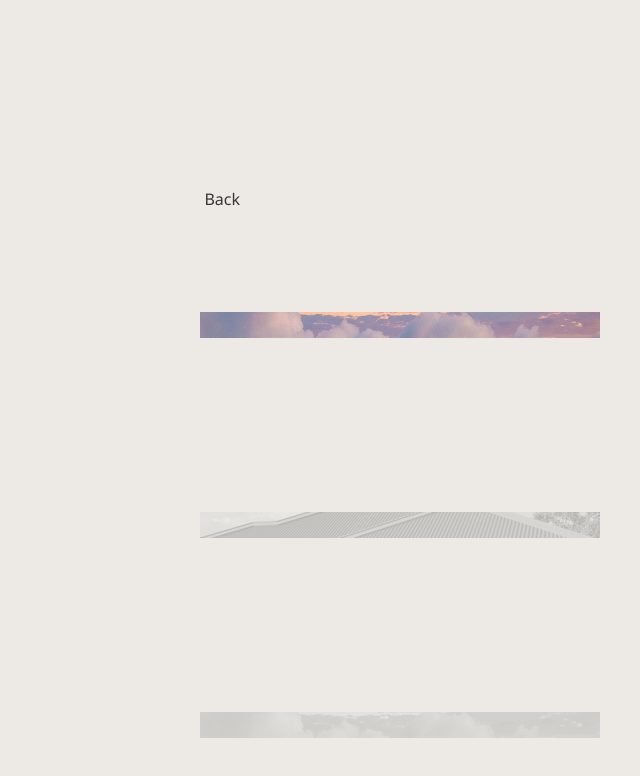
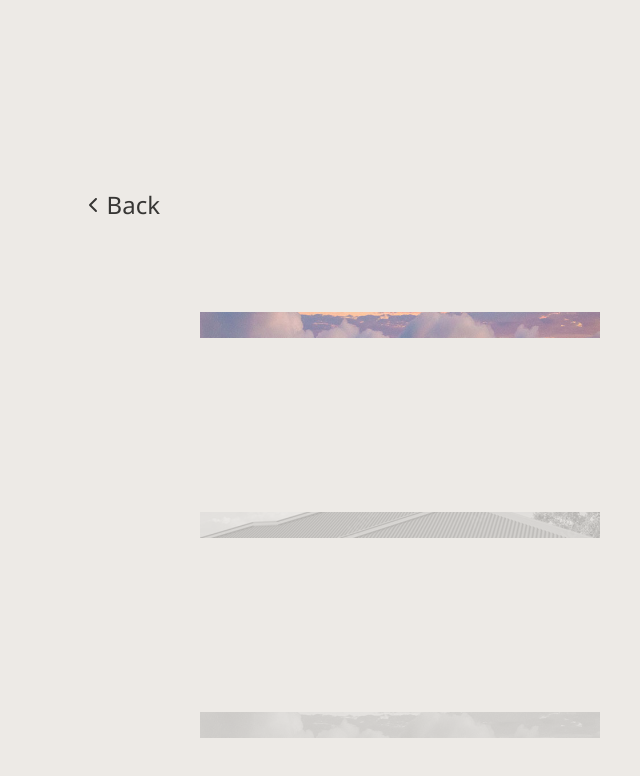
Before and after one commit to magicniclus/Portfolio, a React (Create React App) app: page / in a window 1280 px wide. Both pictures are taken after a click on the element 640 px from the left and 1050 px from the top of the page. Shown: the part 650-1426 px from the top of the page, without its empty margins (640-1280 px from the left). Built offline with nearby package versions, Linux system fonts and the light colour scheme.

Commit message:
Update AllProjects.js

```diff
--- a/src/components/allProjects/AllProjects.js
+++ b/src/components/allProjects/AllProjects.js
@@ -6,6 +6,9 @@ import terabois from "../../assets/terabois/one.jpg"
 import maisonsur from "../../assets/terabois/two.jpg"
 import magma from "../../assets/terabois/three.jpg"
 import threeJs from "../../assets/terabois/four.jpg"
+import { projects } from "../utils/projects"
+import { FontAwesomeIcon } from '@fortawesome/react-fontawesome'
+import { faChevronLeft } from '@fortawesome/free-solid-svg-icons'
 
 const AllProjects = (props) => {
     //GSAP
@@ -136,6 +139,10 @@ const AllProjects = (props) => {
         setSecondShow(true)
     }
 
+    const showContent = ()=>{
+
+    }
+
     /**
      * It returns a div with a className of containerLeft, which contains a div with a className of
      * back, which has an onClick event handler that calls the handleClickBack function
@@ -145,10 +152,17 @@ const AllProjects = (props) => {
         return(
             <div className="containerLeft">
                 <div className="topContainer">
-                    <div onClick={handleClickBack} className='back'>Back</div>
+                    <div className='back'>
+                        <FontAwesomeIcon icon={faChevronLeft} />
+                       <span onClick={handleClickBack}>Back</span>
+                    </div>
                 </div>
                 <div className="contentContainer">
-                    <h3></h3>
+                    {/* {
+                        projects.map(x=>
+                            x.id === blockActive? <p key={x.title}>{x.title}</p> : null
+                        )
+                    } */}
                 </div>
             </div>
         )
```
